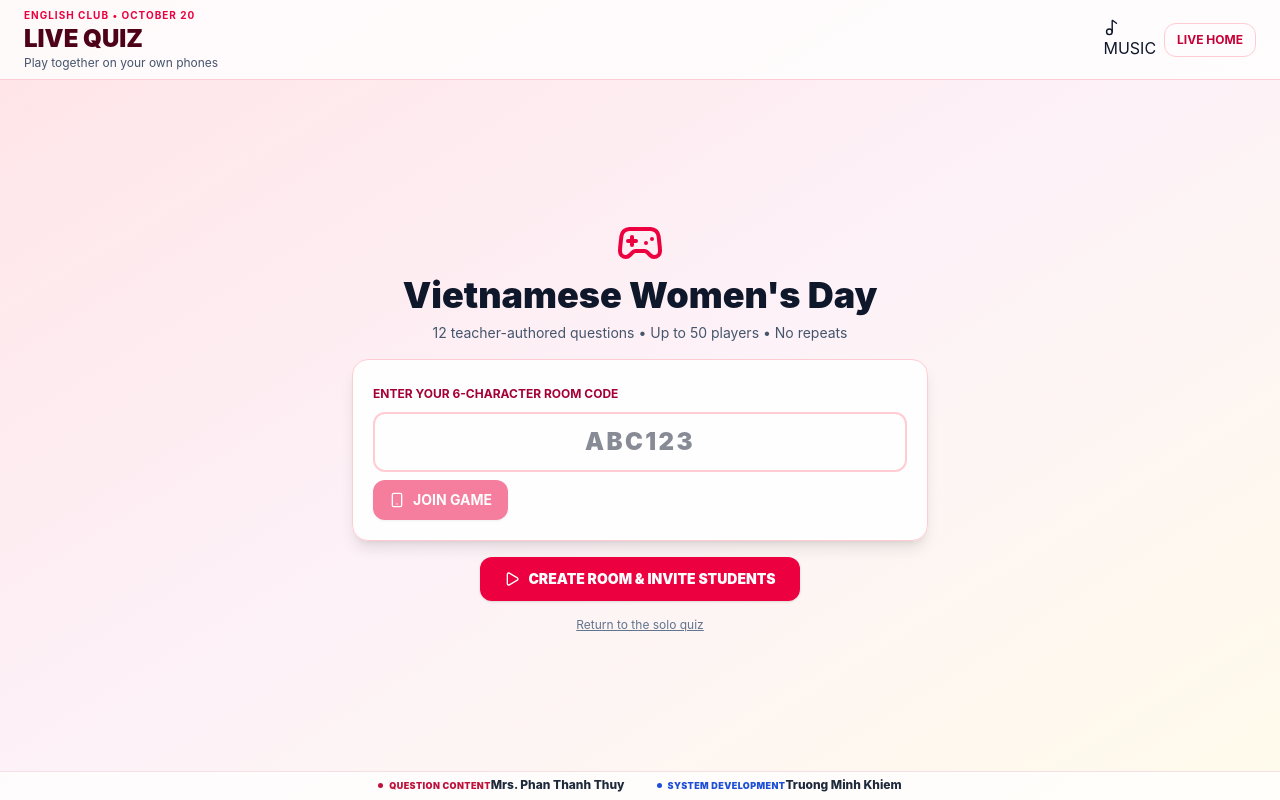
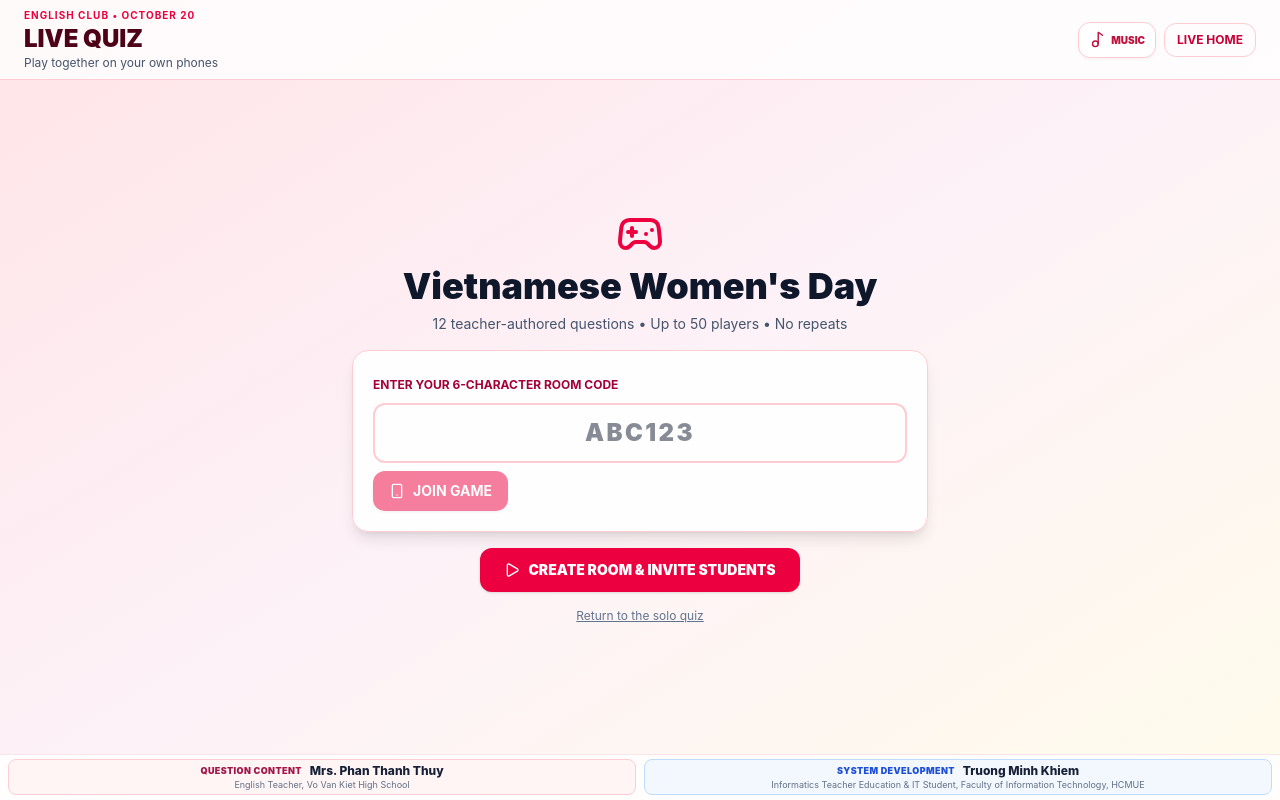
Before and after one commit to remyvnkhiemtruong/vui-cung-2010, a Next.js app: page /live in a window 1280 px wide. Built offline with nearby package versions, Linux system fonts and the light colour scheme.

Commit message:
style: equal-width highlighted credits and unobtrusive music selector panel

```diff
--- a/src/app/globals.css
+++ b/src/app/globals.css
@@ -336,96 +336,122 @@ body { min-height:0; }
   .live-quiz-options button strong {width:24px;height:24px;flex-shrink:0}
 }
 
-/* An unobtrusive attribution ribbon at the very bottom of every game screen.
-   One desktop line; on narrow phones two short lines, without stealing quiz space. */
-.app-credit-footer,
-.live-credit-footer {
-  position: relative;
-  z-index: 10;
-  flex: 0 0 auto;
-  width: 100%;
-  padding: 4px 10px max(5px, env(safe-area-inset-bottom));
-  border-top: 1px solid rgba(190, 18, 60, .12);
-  background: rgba(255, 255, 255, .76);
-  box-shadow: none;
+
+/* Balanced low-profile credits: equal-width columns, calm rose and blue accents.
+   The full affiliation is available in title attributes; small screens keep names. */
+.app-credit-footer,.live-credit-footer{
+  position:relative;z-index:10;flex:0 0 auto;width:100%;
+  padding:4px 8px max(5px,env(safe-area-inset-bottom));
+  border-top:1px solid rgba(190,18,60,.10);
+  background:rgba(255,255,255,.85);
 }
-.credit-ribbon {
-  display: flex;
-  justify-content: center;
-  align-items: center;
-  flex-wrap: nowrap;
-  gap: clamp(14px, 2.5vw, 40px);
-  max-width: 1480px;
-  min-height: 19px;
-  margin: 0 auto;
-  color: #475569;
-  line-height: 1.18;
+.credit-ribbon{
+  display:grid;grid-template-columns:repeat(2,minmax(0,1fr));
+  gap:8px;width:min(100%,1300px);margin:0 auto;
 }
-.credit-ribbon-item {
-  display: inline-flex;
-  align-items: center;
-  justify-content: center;
-  min-width: 0;
-  gap: 6px;
-  margin: 0;
-  white-space: nowrap;
-  font-size: 11px;
-  line-height: 1.18;
+.credit-ribbon-item{
+  min-width:0;display:flex;flex-direction:column;align-items:center;justify-content:center;
+  gap:2px;text-align:center;border:1px solid var(--credit-border);
+  border-radius:8px;padding:4px 9px;
+  background:var(--credit-bg);color:#263246;
 }
-.credit-ribbon-item::before {
-  content: '';
-  flex: none;
-  width: 5px;
-  height: 5px;
-  border-radius: 50%;
-  background: var(--ribbon-color);
+.credit-ribbon-item--questions{
+  --credit-color:#a31548;--credit-border:#fecdd3;
+  --credit-bg:rgba(255,241,242,.65);
 }
-.credit-ribbon-item--questions { --ribbon-color: #be123c; }
-.credit-ribbon-item--system { --ribbon-color: #1d4ed8; }
-.credit-ribbon-label {
-  flex: none;
-  color: var(--ribbon-color);
-  font-size: 9px;
-  font-weight: 900;
-  letter-spacing: .045em;
+.credit-ribbon-item--system{
+  --credit-color:#1d4ed8;--credit-border:#bfdbfe;
+  --credit-bg:rgba(239,246,255,.75);
 }
-.credit-ribbon-name {
-  flex: none;
-  color: #1e293b;
-  font-size: 12px;
-  font-weight: 800;
+.credit-ribbon-heading{
+  display:flex;align-items:center;justify-content:center;
+  flex-wrap:wrap;column-gap:8px;row-gap:1px;min-width:0;max-width:100%;
 }
- .credit-ribbon-role {
-  min-width: 0;
-  overflow: hidden;
-  text-overflow: ellipsis;
-  color: #64748b;
-  font-size: 10px;
-  font-weight: 500;
+.credit-ribbon-label{
+  color:var(--credit-color);font-weight:900;letter-spacing:.045em;
+  font-size:9px;line-height:1.1;
 }
-@media (max-width: 1600px) {
-  /* Names and credit types stay visible; the longer institutions remain in
-     each item's title attribute for narrower displays. */
-  .credit-ribbon-role { display: none; }
+.credit-ribbon-name{
+  color:#172036;font-weight:850;font-size:12px;line-height:1.15;
 }
-@media (max-width: 640px) {
-  .app-credit-footer, .live-credit-footer {
-    padding: 3px 6px max(4px, env(safe-area-inset-bottom));
+.credit-ribbon-role{
+  display:block;width:100%;max-width:100%;min-width:0;overflow:hidden;
+  text-overflow:ellipsis;white-space:nowrap;font-size:9px;
+  line-height:1.15;color:#617086;
+}
+@media(max-width:1150px){
+  .credit-ribbon-role{display:none}
+  .credit-ribbon-item{min-height:29px}
+}
+@media(max-width:640px){
+  .app-credit-footer,.live-credit-footer{
+    padding:3px 5px max(4px,env(safe-area-inset-bottom));
   }
-  .credit-ribbon {
-    flex-direction: column;
-    gap: 2px;
-    min-height: 0;
-  }
-  .credit-ribbon-item { gap: 5px; font-size: 10px; }
-  .credit-ribbon-label { font-size: 8px; letter-spacing: .02em; }
-  .credit-ribbon-name { font-size: 10px; }
-  .credit-ribbon-item::before { width: 4px; height: 4px; }
+  .credit-ribbon{gap:5px}
+  .credit-ribbon-item{min-height:37px;padding:3px 5px;gap:2px}
+  .credit-ribbon-heading{flex-direction:column;gap:2px}
+  .credit-ribbon-label{font-size:8px;letter-spacing:0}
+  .credit-ribbon-name{font-size:10px}
 }
-@media (max-height: 530px) {
-  .app-credit-footer, .live-credit-footer { padding-top: 2px; padding-bottom: 2px; }
-  .credit-ribbon { min-height: 0; }
-  .credit-ribbon-item { font-size: 9px; }
-  .credit-ribbon-label { font-size: 8px; }
-  .credit-ribbon-name { font-size: 10px; }
+@media(max-height:520px){
+  .credit-ribbon-item{min-height:25px;padding:2px 5px}
+  .credit-ribbon-role{display:none}
+  .app-credit-footer,.live-credit-footer{padding-block:2px}
 }
+
+/* Music panel is rendered in a portal to avoid clipping from the viewport-
+   locked quiz card, so it remains usable on phones and projectors. */
+.music-picker{flex:0 0 auto;line-height:1}
+.music-picker-trigger{
+  height:36px;display:inline-flex;align-items:center;justify-content:center;gap:5px;
+  border:1px solid #fecdd3;background:#fff;color:#be123c;cursor:pointer;
+  border-radius:12px;padding:0 10px;font-size:10px;font-weight:900;
+  box-shadow:0 1px 3px rgba(136,19,55,.06);transition:background .15s,border-color .15s;
+}
+.music-picker-trigger:hover,.music-picker-trigger.is-playing{
+  background:#fff1f2;border-color:#fda4af;
+}
+.music-picker-trigger.is-playing svg{animation:music-soft-pulse 2.8s ease-in-out infinite}
+@keyframes music-soft-pulse{50%{opacity:.6;transform:translateY(-1px)}}
+@media(prefers-reduced-motion:reduce){
+  .music-picker-trigger.is-playing svg{animation:none}
+}
+.music-picker-backdrop{
+  position:fixed;inset:0;z-index:9990;border:0;background:transparent;cursor:default;
+}
+.music-picker-panel{
+  position:fixed;z-index:9991;box-sizing:border-box;
+  width:min(320px,calc(100vw - 16px));max-height:calc(100dvh - 16px);
+  overflow:auto;border:1px solid #fda4af;border-radius:15px;
+  padding:13px;background:rgba(255,255,255,.99);color:#1e293b;
+  box-shadow:0 15px 40px rgba(75,23,45,.19);line-height:1.3;
+}
+.music-picker-top{display:flex;justify-content:space-between;align-items:flex-start;gap:8px}
+.music-picker-top strong{font-size:11px;color:#9f1239;letter-spacing:.045em}
+.music-picker-top p{font-size:10px;color:#64748b;margin:2px 0 0}
+.music-play-button{
+  display:inline-flex;align-items:center;gap:4px;justify-content:center;flex-shrink:0;
+  border:0;border-radius:9px;background:#be123c;color:white;cursor:pointer;
+  min-height:34px;padding:7px 10px;font-size:10px;font-weight:900;
+}
+.music-play-button:hover{background:#9f1239}
+.music-tracks{border:0;padding:0;margin:12px 0 9px;display:grid;gap:5px}
+.music-track{
+  display:flex;align-items:center;gap:7px;min-height:45px;
+  border:1px solid #e2e8f0;border-radius:9px;padding:7px 9px;cursor:pointer;
+  background:#fff;transition:background .15s;
+}
+.music-track.selected{border-color:#fb7185;background:#fff1f2;color:#9f1239}
+.music-track input{accent-color:#be123c;flex:none}
+.music-track-text{display:flex;flex:1;min-width:0;flex-direction:column;gap:1px}
+.music-track-text strong{font-size:12px;font-weight:850}
+.music-track-text small{font-size:10px;color:#64748b}
+.music-volume{display:flex;align-items:center;gap:7px;margin:2px 0 6px;color:#be123c}
+.music-volume span{font-size:9px;font-weight:900}
+.music-volume input{min-width:0;flex:1;accent-color:#be123c}
+.music-volume output{width:28px;text-align:right;font-size:10px;font-variant-numeric:tabular-nums}
+.music-hint{font-size:10px;color:#64748b;margin:7px 0 0}
+@media(max-width:450px){
+  .music-picker-trigger{width:34px;height:34px;padding:0}
+  .music-picker-trigger span{display:none}
+}
```
